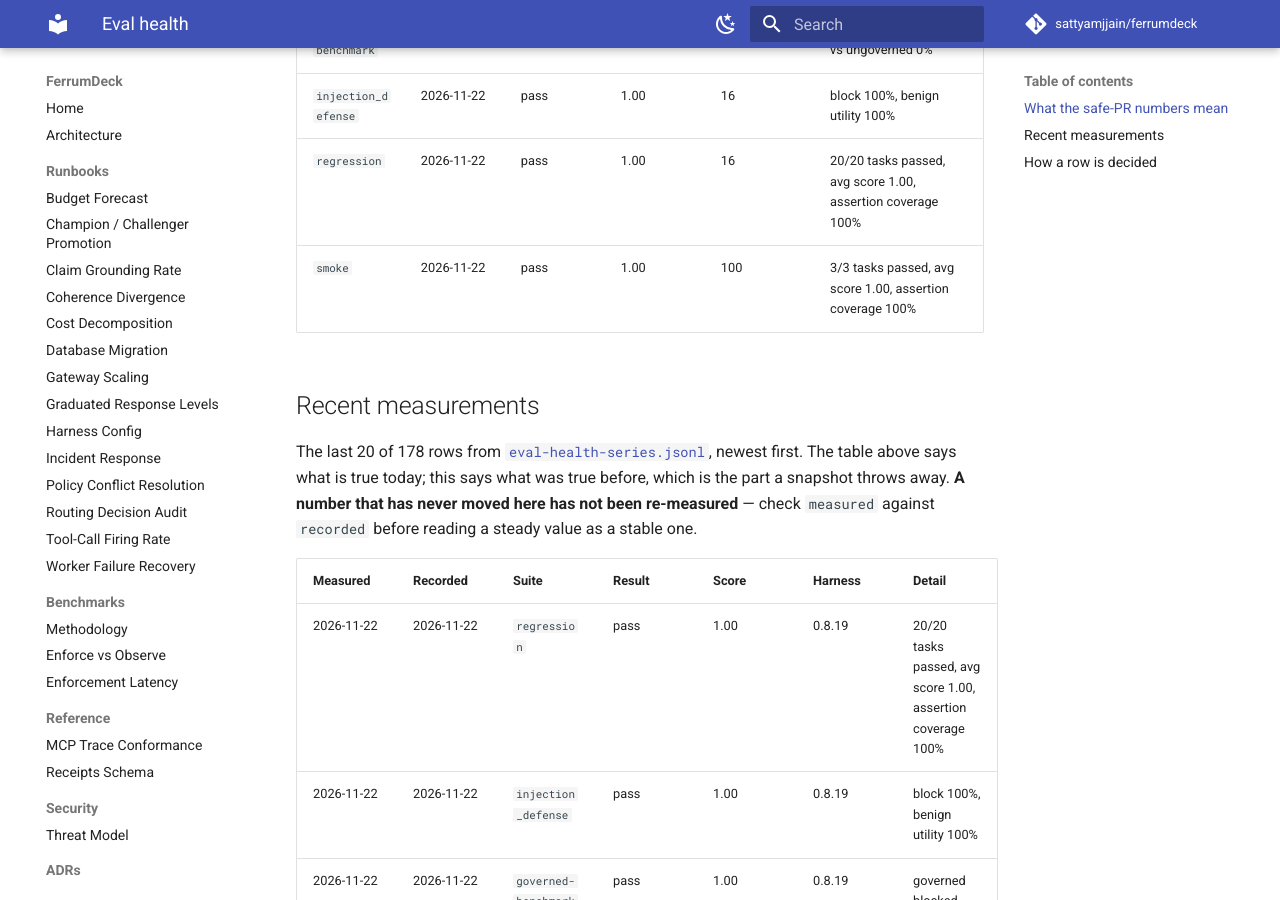
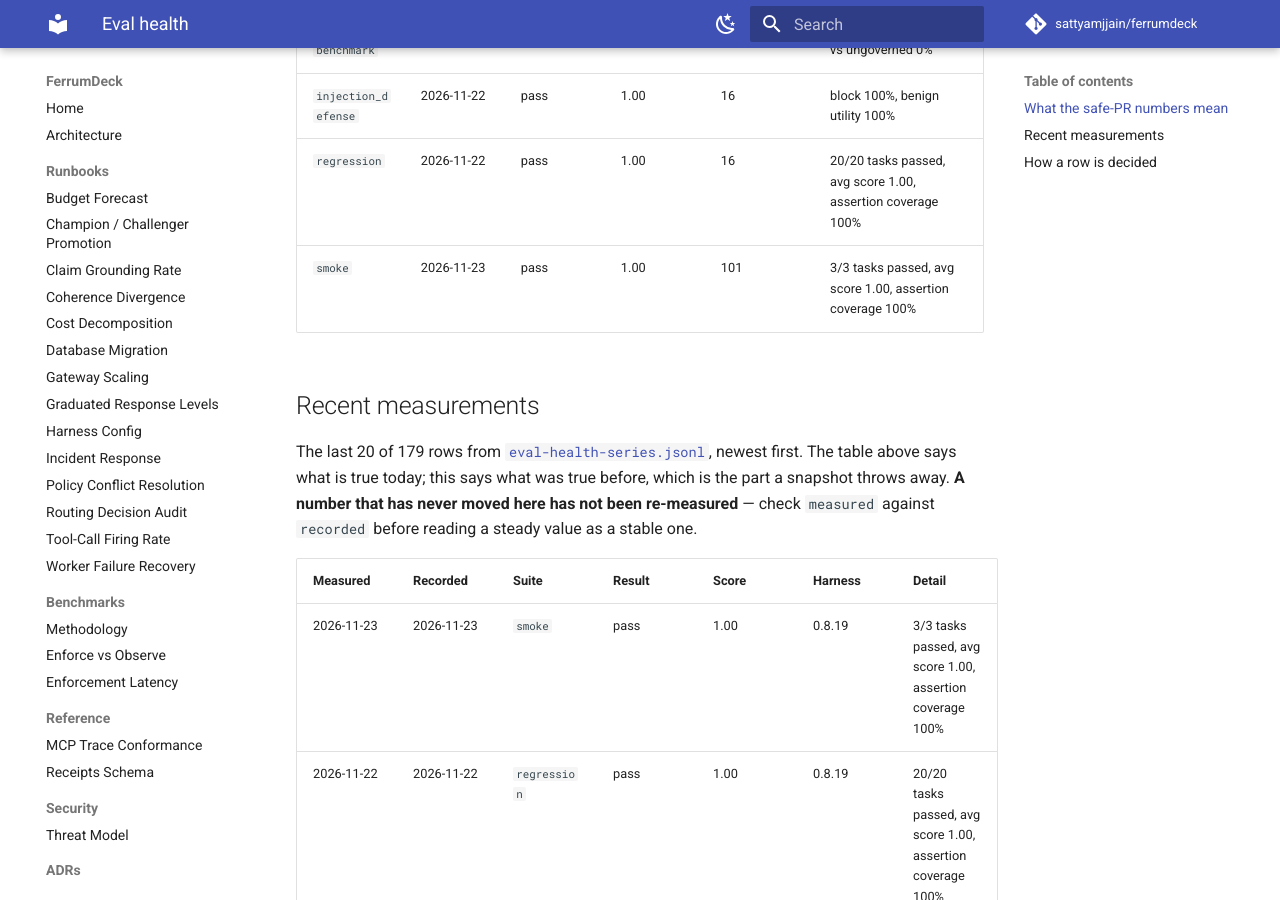
Before and after one commit to sattyamjjain/ferrumdeck, an MkDocs documentation site: the page built from docs/eval-health.md, in a window 1280 px wide and 900 px high, scrolled down 1531 px. Built offline with MkDocs 1.6.1 and Material for MkDocs 9.7.7, drawn with Linux system fonts in a browser that asks for light colours; comment, search, counter and statistics services are not loaded; some of the changed text lies outside the part shown.

Commit message:
docs(evals): refresh eval health + append series 2026-11-23 [skip ci]

```diff
--- a/docs/eval-health.md
+++ b/docs/eval-health.md
@@ -25,14 +25,15 @@ So neither number was ever evidence about the agent. The response is to rescope
 | `governed-benchmark` | 2026-11-22 | pass | 1.00 | 16 | governed blocked 100% vs ungoverned 0% |
 | `injection_defense` | 2026-11-22 | pass | 1.00 | 16 | block 100%, benign utility 100% |
 | `regression` | 2026-11-22 | pass | 1.00 | 16 | 20/20 tasks passed, avg score 1.00, assertion coverage 100% |
-| `smoke` | 2026-11-22 | pass | 1.00 | 100 | 3/3 tasks passed, avg score 1.00, assertion coverage 100% |
+| `smoke` | 2026-11-23 | pass | 1.00 | 101 | 3/3 tasks passed, avg score 1.00, assertion coverage 100% |
 
 ## Recent measurements
 
-The last 20 of 178 rows from [`eval-health-series.jsonl`](eval-health-series.jsonl), newest first. The table above says what is true today; this says what was true before, which is the part a snapshot throws away. **A number that has never moved here has not been re-measured** — check `measured` against `recorded` before reading a steady value as a stable one.
+The last 20 of 179 rows from [`eval-health-series.jsonl`](eval-health-series.jsonl), newest first. The table above says what is true today; this says what was true before, which is the part a snapshot throws away. **A number that has never moved here has not been re-measured** — check `measured` against `recorded` before reading a steady value as a stable one.
 
 | Measured | Recorded | Suite | Result | Score | Harness | Detail |
 | --- | --- | --- | --- | --- | --- | --- |
+| 2026-11-23 | 2026-11-23 | `smoke` | pass | 1.00 | 0.8.19 | 3/3 tasks passed, avg score 1.00, assertion coverage 100% |
 | 2026-11-22 | 2026-11-22 | `regression` | pass | 1.00 | 0.8.19 | 20/20 tasks passed, avg score 1.00, assertion coverage 100% |
 | 2026-11-22 | 2026-11-22 | `injection_defense` | pass | 1.00 | 0.8.19 | block 100%, benign utility 100% |
 | 2026-11-22 | 2026-11-22 | `governed-benchmark` | pass | 1.00 | 0.8.19 | governed blocked 100% vs ungoverned 0% |
@@ -64,4 +64,4 @@ The file is append-only and never rewritten by the refresh job. A row found to b
 | `governed-benchmark` | the governed run blocks 100% of unsafe actions |
 | `eval_<suite>_<ts>` (LLM suites) | every task passed (`failed_tasks == 0`) |
 
-_Generated 2026-11-22 10:37 UTC._
+_Generated 2026-11-23 10:24 UTC._
```
Also changed, not shown: other parts of docs/eval-health.md (+0 -1 lines), 2 other files.
